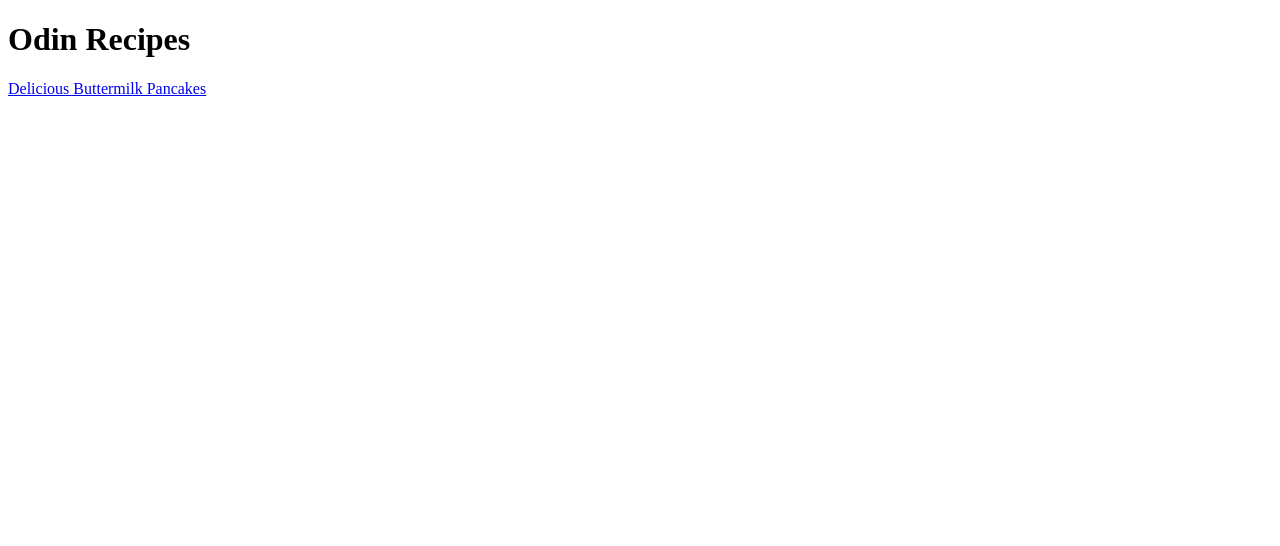
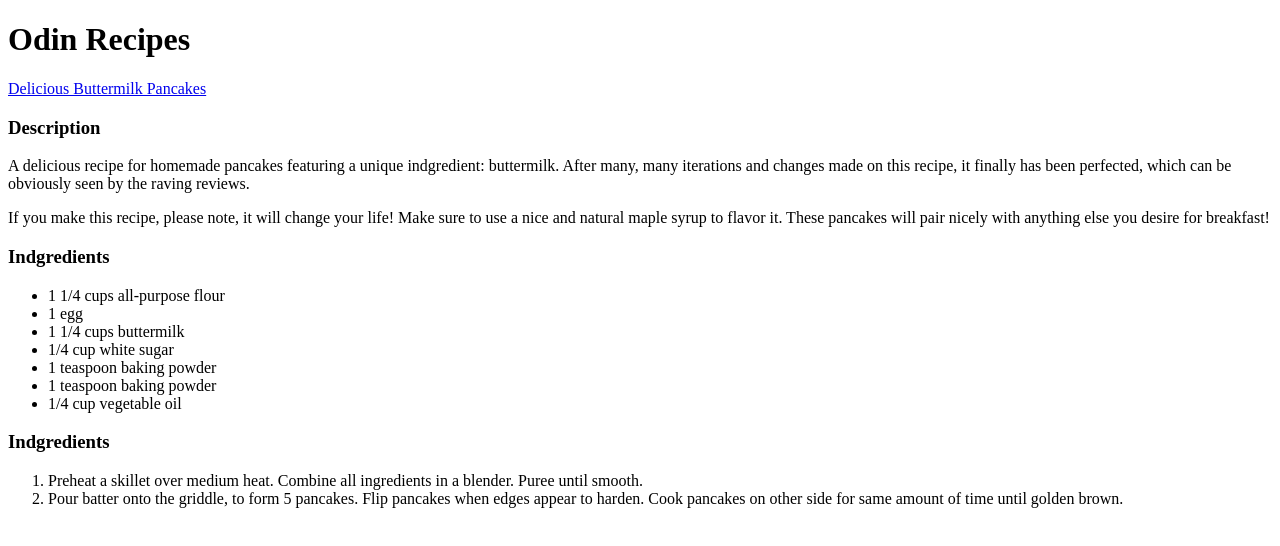
Before and after one commit to jacobmrivera/odin-recipes, a plain HTML site: page index.html in a window 1280 px wide. Drawn offline with Linux system fonts and the light colour scheme.

Commit message:
Add pancake reipe page content

```diff
--- a/index.html
+++ b/index.html
@@ -11,5 +11,36 @@
 
         <p><a href="./recipes/buttermilkPancakes.html">Delicious Buttermilk Pancakes</a></p>
 
+        <h3>Description</h3>
+
+        <p>A delicious recipe for homemade pancakes featuring a unique indgredient: buttermilk.
+            After many, many iterations and changes made on this recipe, it finally has been perfected,
+            which can be obviously seen by the raving reviews.
+        </p>
+
+        <p>If you make this recipe, please note, it will change your life! Make sure to use a nice
+            and natural maple syrup to flavor it. These pancakes will pair nicely with anything else
+            you desire for breakfast!
+        </p>
+
+        <h3>Indgredients</h3>
+
+        <ul>
+            <li>1 1/4 cups all-purpose flour</li>
+            <li>1 egg</li>
+            <li>1 1/4 cups buttermilk</li>
+            <li>1/4 cup white sugar</li>
+            <li>1 teaspoon baking powder</li>
+            <li>1 teaspoon baking powder</li>
+            <li>1/4 cup vegetable oil</li>
+        </ul>
+
+        <h3>Indgredients</h3>
+
+        <ol>
+            <li>Preheat a skillet over medium heat. Combine all ingredients in a blender. Puree until smooth.</li>
+            <li>Pour batter onto the griddle, to form 5 pancakes. Flip pancakes when edges appear to harden. Cook pancakes on other side for same amount of time until golden brown.</li>
+        </ol>
+
     </body>
 </html>
```
